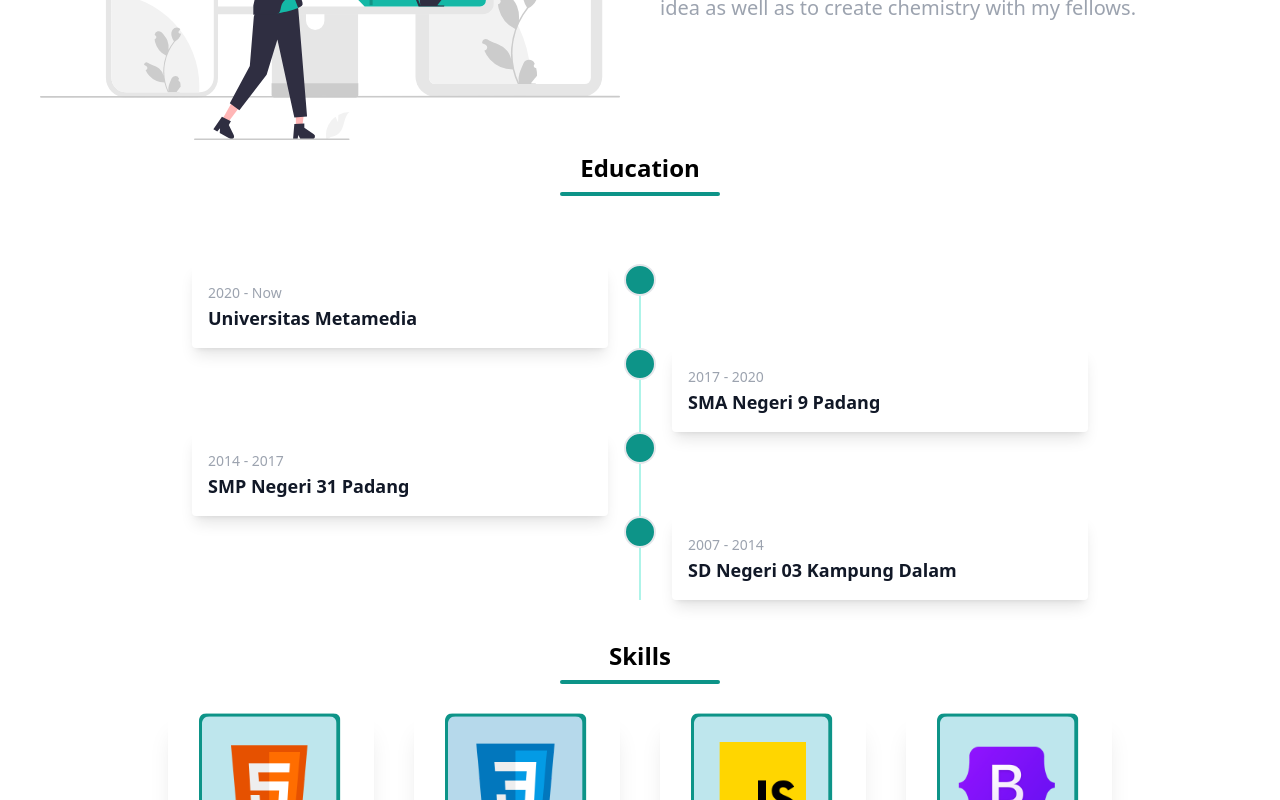
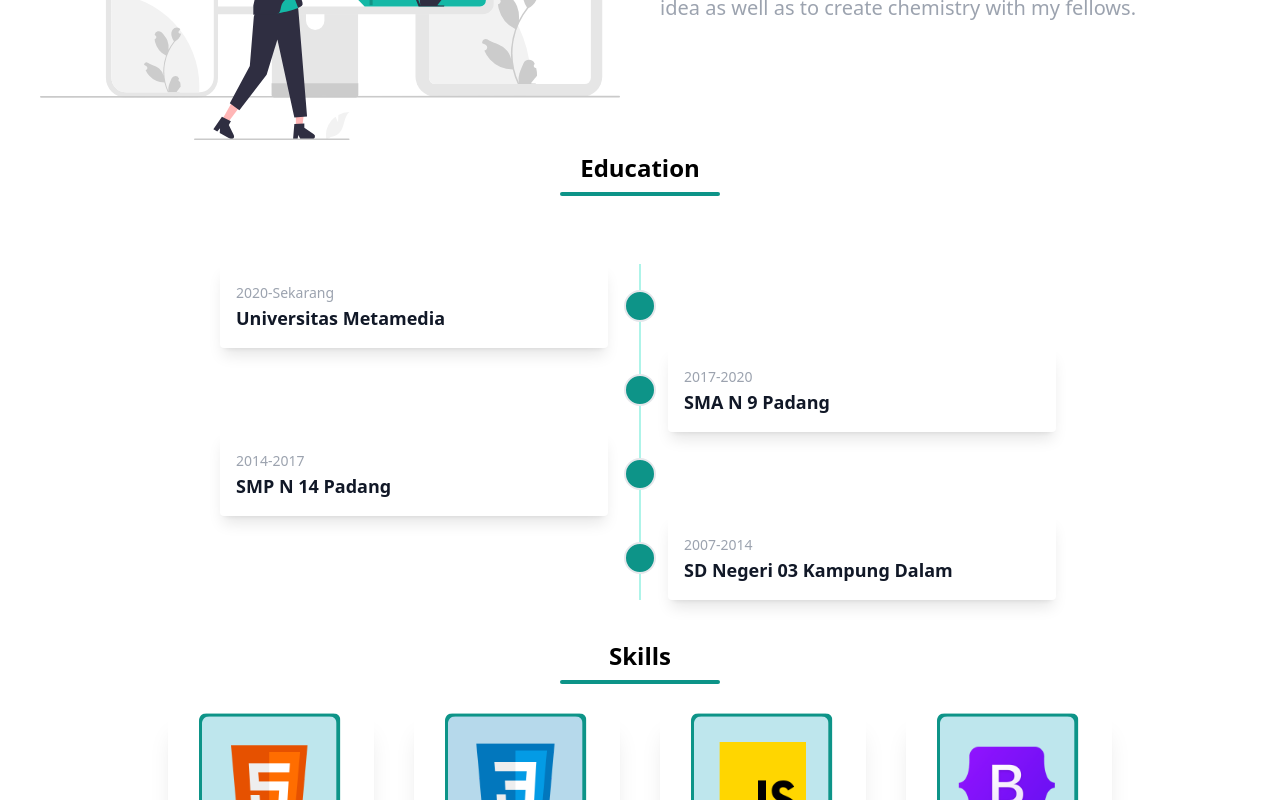
Before and after one commit to citraFebriawirti/React-Portfolio-Dinamis, a React (Vite) app: page / in a window 1280 px wide. Shown: the part 948-1748 px from the top of the page. Built offline with nearby package versions, Linux system fonts and the light colour scheme.

Commit message:
Citra || scrolling

```diff
--- a/index.html
+++ b/index.html
@@ -4,6 +4,7 @@
     <meta charset="UTF-8" />
     <link rel="icon" type="image/svg+xml" href="/public/image/Logo.png" />
     <meta name="viewport" content="width=device-width, initial-scale=1.0" />
+
     <title>React Portofolio</title>
   </head>
   <body>
--- a/src/Component/About.jsx
+++ b/src/Component/About.jsx
@@ -26,7 +26,7 @@ export default function About(props) {
         <h1 className="text-4xl text-[#213644]
         font-bold lg:text-6xl md:text-5xl">
         </h1>
-        <p className="font-normal text-gray-400 mb-16 text-xs flex justify-between md:text-base lg:text-xl lg:mt-3 sm:mt-6">
+        <p className="font-normal text-gray-400 mb-16 text-xs text-justify md:text-base lg:text-xl lg:mt-3 sm:mt-6">
         I am currently in the 6th semester studying at Universitas Metamedia. My major is Information System. I
         am interested in website development, especially in the field of Frontend development using Javascript as
         the main programming language. I take a part in student organization to improve my communication,
--- a/src/Component/Constant/Index.jsx
+++ b/src/Component/Constant/Index.jsx
@@ -81,3 +81,26 @@ export const projek = [
 
     }
 ]
+
+export const Edu = [
+    {
+        id: 1,
+        time_edu: "2020-Sekarang",
+        place_edu:"Universitas Metamedia",
+    },
+    {
+        id: 2,
+        time_edu: "2017-2020",
+        place_edu:"SMA N 9 Padang",
+    },
+    {
+        id: 3,
+        time_edu: "2014-2017",
+        place_edu:"SMP N 14 Padang",
+    },
+    {
+        id: 4,
+        time_edu: "2007-2014",
+        place_edu:"SD Negeri 03 Kampung Dalam",
+    }
+]
--- a/src/Component/Education.jsx
+++ b/src/Component/Education.jsx
@@ -1,6 +1,14 @@
 import React from 'react'
+import { Edu } from './Constant/Index'
+import {useEffect} from "react";
+import AOS from 'aos';
+import 'aos/dist/aos.css';
 
-export default function Education(props) {
+export default function Education() {
+  useEffect(() => {
+    AOS.init(
+    );
+  }, [])
   return (
     <div>
     <div id=''>
@@ -13,77 +21,24 @@ export default function Education(props) {
               <div className=" mt-20">
                 {/* <!-- Left section --> */}
                 <div>
+                {Edu.map((item) => (
                   <div className="flex flex-col items-center ">
-                    <div className="flex items-center justify-start w-full mx-auto ">
+                    <div className={"flex items-center w-full mx-auto " + (item.id % 2 == 0 ? "justify-end " :" justify-start")}   >
                       <div className="w-full lg:w-1/2 lg:pr-8">
-                        <div className="-z-10 p-4 bg-white rounded shadow-lg">
-                        <time className="mb-1 text-sm font-normal leading-none text-gray-400 sm:text-center dark:text-gray-500">2020 - Now</time>
-                    <h3 className="text-lg font-semibold text-gray-900 dark:text-white">Universitas Metamedia</h3>
+                        <div className="-z-10 p-4 bg-white rounded shadow-lg ml-7" data-aos={item.id % 2 == 0 ? "zoom-in-right" : "zoom-in-left"}>
+                          <time className="mb-1 text-sm font-normal leading-none text-gray-400 sm:text-center dark:text-gray-500">{item.time_edu}</time>
+                          <h3 className="text-lg font-semibold text-gray-900 dark:text-white">{item.place_edu}</h3>
                         </div>
                       </div>
-                    </div>
-                    <div className="absolute  items-center justify-center w-8 h-8 transform -translate-x-1/2 -translate-y-4 bg-teal-600 border-2  rounded-full left-1/2 sm:translate-y-0 hidden lg:block ">
+                      <div className="absolute  items-center justify-center w-8 h-8 transform -translate-x-1/2 -translate-y-4 bg-teal-600 border-2  rounded-full left-1/2 sm:translate-y-0 hidden lg:block "></div>
                     </div>
                   </div>
+                ))}
                 </div>
-
-                {/* <!-- Right section --> */}
-                <div>
-                  <div className="flex flex-col items-center">
-                    <div className="flex items-center justify-end w-full mx-auto">
-                      <div className="w-full lg:w-1/2 lg:pl-8">
-                        <div className="p-4 bg-white rounded shadow-lg ">
-                        <time className="mb-1 text-sm font-normal leading-none text-gray-400 dark:text-gray-500">2017 - 2020</time>
-                    <h3 className="text-lg font-semibold text-gray-900 dark:text-white">SMA Negeri 9 Padang</h3>
-                        </div>
-                      </div>
-                    </div>
-                    <div className="absolute items-center justify-center w-8 h-8 transform -translate-x-1/2 -translate-y-4 bg-teal-600 border-2  rounded-full left-1/2 sm:translate-y-0 hidden lg:block ">
-                    </div>
-                  </div>
-                </div>
-
-                {/* <!-- Left section --> */}
-                <div>
-                  <div className="flex flex-col items-center">
-                    <div className="flex items-center justify-start w-full mx-auto">
-                      <div className="w-full lg:w-1/2 lg:pr-8">
-                      <div className="p-4 bg-white rounded shadow-lg ">
-                        <time className="mb-1 text-sm font-normal leading-none text-gray-400 dark:text-gray-500">2014 - 2017</time>
-                    <h3 className="text-lg font-semibold text-gray-900 dark:text-white">SMP Negeri 31 Padang</h3>
-                        </div>
-                      </div>
-                    </div>
-                    <div className="absolute items-center justify-center w-8 h-8 transform -translate-x-1/2 -translate-y-4 bg-teal-600 border-2  rounded-full left-1/2 sm:translate-y-0 hidden lg:block">
-                    </div>
-                  </div>
-                </div>
-
-                {/* <!-- Right section --> */}
-                <div>
-                  <div className="flex flex-col items-center">
-                    <div className="flex items-center justify-end w-full mx-auto">
-                      <div className="w-full lg:w-1/2 lg:pl-8">
-                      <div className="p-4 bg-white rounded shadow-lg ">
-                        <time className="mb-1 text-sm font-normal leading-none text-gray-400 dark:text-gray-500">2007 - 2014</time>
-                    <h3 className="text-lg font-semibold text-gray-900 dark:text-white">SD Negeri 03 Kampung Dalam
-</h3>
-                        </div>
-                      </div>
-                    </div>
-                    <div className="absolute items-center justify-center w-8 h-8 transform -translate-x-1/2 -translate-y-4 bg-teal-600 border-2  rounded-full left-1/2 sm:translate-y-0 hidden lg:block">
-                    </div>
-                  </div>
-              </div>
 
               </div>
             </div>
   </div>
-
-
-
-
-
     </div>
     </div>
   )
--- a/src/Component/Navbar.jsx
+++ b/src/Component/Navbar.jsx
@@ -63,26 +63,26 @@ export default function NavBar() {
                     >
                         <ul className="items-center justify-center space-y-8 md:flex md:space-x-6 md:space-y-0">
                             <li className="text-gray-600 hover:text-teal-300">
-                                <a href="#home" onClick={() => { window.scrollTo({top: 90,behavior: 'smooth' })}}  className={`${Navbar_Link.Navlink_home}`}>Home</a>
+                                <a href="#home" onClick={() => { window.scrollTo({top: 100,behavior: 'smooth' })}}  className={`${Navbar_Link.Navlink_home}`}>Home</a>
                             </li>
                             <li className="text-gray-600 hover:text-blue-600">
-                                <a  href="#about" onClick={() => { window.scrollTo({top: 500,behavior: 'smooth' })}}  className={`${Navbar_Link.navlink_all}`}>About</a>
+                                <a  href="#about" onClick={() => { window.scrollTo({top: 600,behavior: 'smooth' })}}  className={`${Navbar_Link.navlink_all}`}>About</a>
                             </li>
                             <li className="text-gray-600 hover:text-blue-600">
                                 <a  href="#education"  onClick={() => { window.scrollTo({top: 1100,behavior: 'smooth' })}} className={`${Navbar_Link.navlink_all}`}>Education</a>
                             </li>
                             <li className="text-gray-600 hover:text-blue-600">
-                                <a   href="#skill" onClick={() => { window.scrollTo({top: 1700,behavior: 'smooth' })}} className={`${Navbar_Link.navlink_all}`}>Skill</a>
+                                <a   href="#skill" onClick={() => { window.scrollTo({top: 1600,behavior: 'smooth' })}} className={`${Navbar_Link.navlink_all}`}>Skill</a>
                             </li>
                             <li className="text-gray-600 hover:text-blue-600">
-                                <a  href="#project" onClick={() => { window.scrollTo({top: 2200,behavior: 'smooth' })}}  className={`${Navbar_Link.navlink_all}`}>Project</a>
+                                <a  href="#project" onClick={() => { window.scrollTo({top: 2100,behavior: 'smooth' })}}  className={`${Navbar_Link.navlink_all}`}>Project</a>
                             </li>
                         </ul>
                     </div>
                 </div>
             </div>
             <button onClick={() => { window.scrollTo({top: 0,behavior: 'smooth' })}}
-                className="fixed z-90 bottom-8 right-8 border-0 w-14 h-14 rounded-full  bg-teal-500 text-white text-3xl font-bold drop-shadow-lg">
+                className="fixed z-40 bottom-8 right-8 border-0 w-14 h-14 rounded-full  bg-teal-500 text-white text-3xl font-bold drop-shadow-lg">
                 <svg
                     aria-hidden="true"
                     focusable="false"
```
Also changed, not shown: vite.config.js.timestamp-1676336360164.mjs (added, +10 -0 lines).
